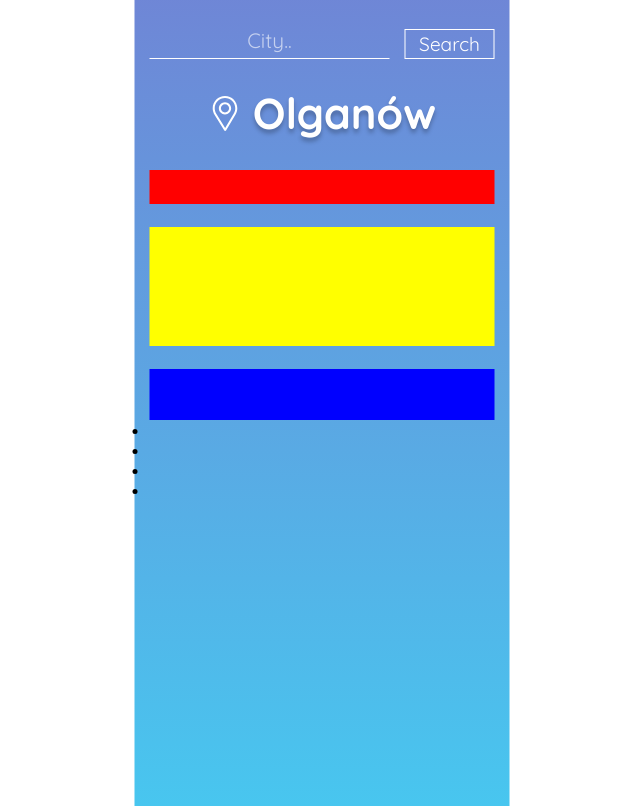
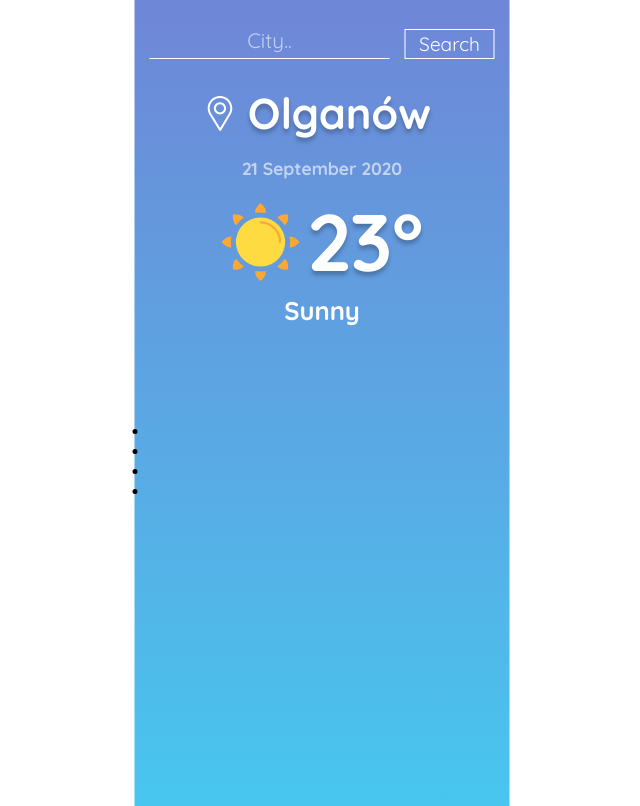
Before and after one commit to MaciejZebala/WeatherAPP, a website built with webpack: page src/template.html in a window 1280 px wide. Shown: the whole page, without its empty margins (318-958 px from the left). Built offline with nearby package versions, Linux system fonts and the light colour scheme.

Commit message:
Add styles to weather section

```diff
--- a/src/styles/_weatherInfo.scss
+++ b/src/styles/_weatherInfo.scss
@@ -1,36 +1,45 @@
-.weather{
+.weather {
     display: flex;
     flex-direction: column;
     align-items: center;
-    justify-content: space-between;
     width: 100%;
     height: 42%;
     margin-top: 20px;
-    &__date{
+
+    &__date {
+        margin-top: 10px;
+        text-align: center;
+        font-size: 1.1rem;
+        font-weight: bold;
+        color: rgba(255, 255, 255, 0.6);
         height: 10%;
         width: 100%;
-        background-color: red;
     }
 
-    &__info{
-        background-color: blue;
+    &__info {
         width: 100%;
         height: 15%;
+        text-align: center;
+        font-size: 1.6rem;
+        font-weight: bold;
+        color: white;
     }
 }
 
-.location{
+.location {
     display: flex;
     justify-content: center;
     align-items: center;
     width: 100%;
     height: 20%;
-    &__icon{
+
+    &__icon {
         width: 35px;
         height: 35px;
     }
-    &__name{
-        margin-left: 10px;
+
+    &__name {
+        margin: 0 10px 0 10px;
         color: white;
         font-size: 2.7rem;
         font-weight: bold;
@@ -38,8 +47,20 @@
     }
 }
 
-.temperature{
-    background-color: yellow;
+.temperature {
+    display: flex;
+    justify-content: center;
     width: 100%;
-    height: 35%;
+    height: 30%;
+    font-size: 5rem;
+    font-weight: bold;
+    color: white;
+    text-shadow: 0px 4px 4px rgba(0, 0, 0, 0.25);
+
+    &__icon {
+        align-self: center;
+        margin: 0 7px 0 0;
+        width: 80px;
+        height: 80px;
+    }
 }
--- a/src/template.html
+++ b/src/template.html
@@ -26,13 +26,13 @@
         <img src="./images/placeholder.svg" alt="" class="location__icon">
         <span class="location__name">Olganów</span>
       </div>
-    <span class="weather__date"></span>
+    <span class="weather__date">21 September 2020</span>
     <div class="temperature">
-      <span class="temperature__icon"></span>
-      <span class="temperature__info"></span>
-      <span class="temperature__degree"></span>
+      <img src="./images/sun.png" alt="" class="temperature__icon"></img>
+      <span class="temperature__info">23</span>
+      <span class="temperature__degree">°</span>
     </div>
-    <span class="weather__info"></span>
+    <span class="weather__info">Sunny</span>
     </div>
     <div class="weather-hour">
       <ul class="hour-list">
```
Also changed, not shown: src/images/sun.png (added).
